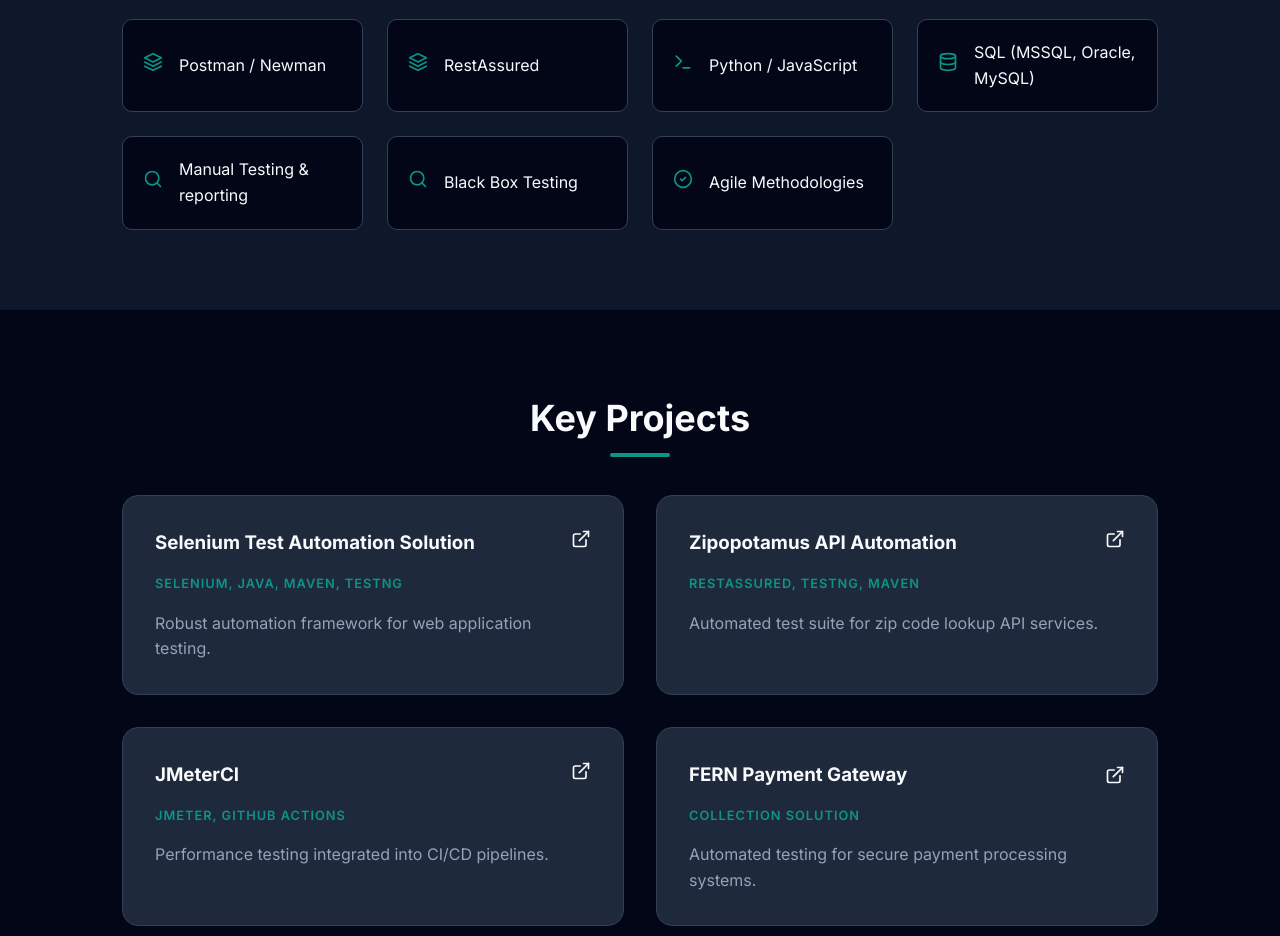
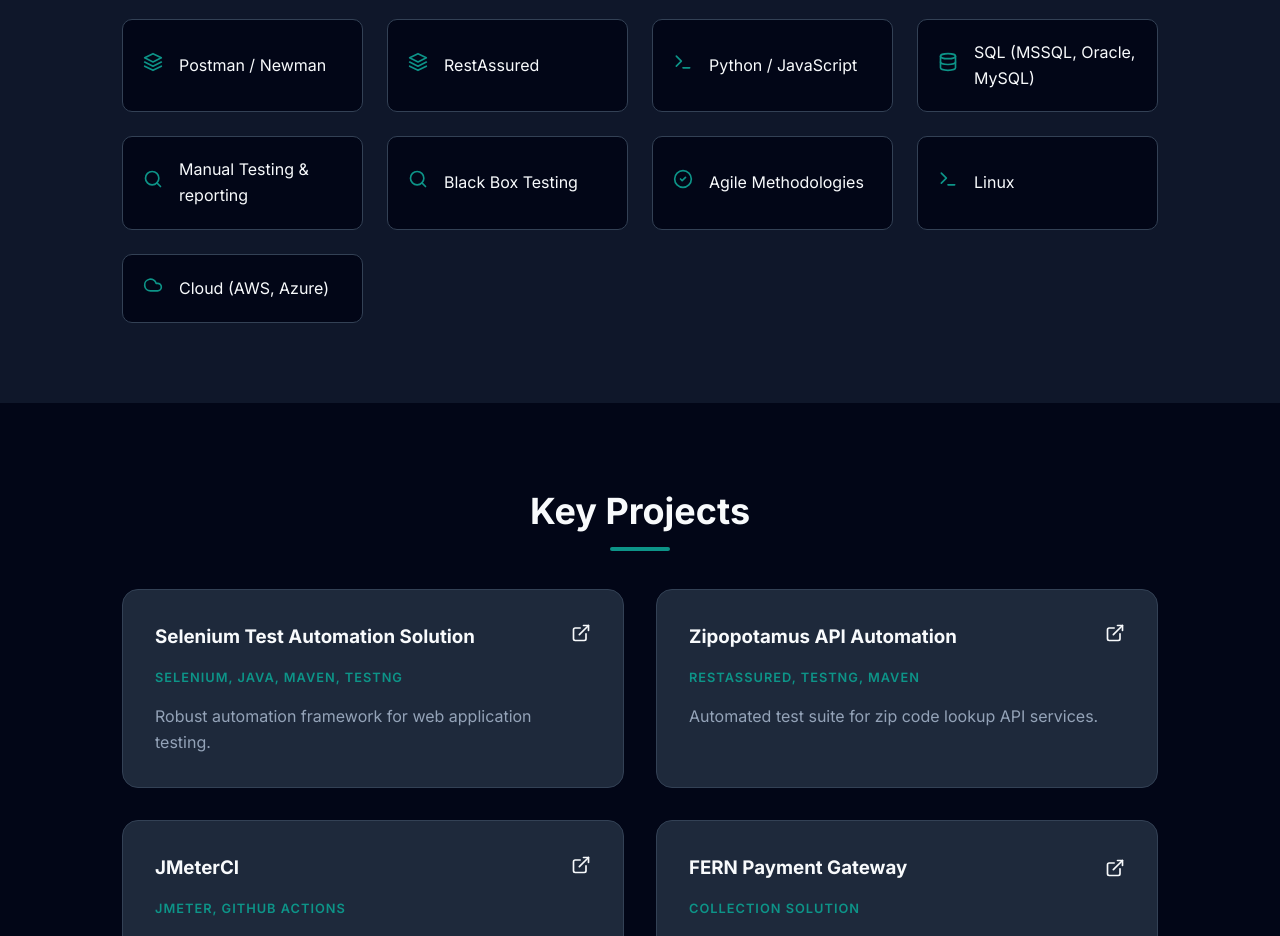
Before and after one commit to fr3drick/portfolio, a React (Create React App) app: page / in a window 1280 px wide. Shown: the part 3040-3976 px from the top of the page. Built offline with nearby package versions, Linux system fonts and the light colour scheme; the HTML template or start-up script is replaced by a standard one.

Commit message:
updated skills

```diff
--- a/src/App.js
+++ b/src/App.js
@@ -15,7 +15,8 @@
   Search,
   CheckCircle2,
   Layers,
-  Activity
+  Activity,
+  Cloud
 } from 'lucide-react';
 
 const Header = () => (
@@ -173,7 +174,9 @@
     { name: "SQL (MSSQL, Oracle, MySQL)", category: "Database", icon: <Database size={20} /> },
     { name: "Manual Testing & reporting", category: "Functional", icon: <Search size={20} /> },
     { name: "Black Box Testing", category: "Functional", icon: <Search size={20} /> },
-    { name: "Agile Methodologies", category: "Process", icon: <CheckCircle2 size={20} /> }
+    { name: "Agile Methodologies", category: "Process", icon: <CheckCircle2 size={20} /> },
+    { name: "Linux", category: "DevOps", icon: <Terminal size={20} /> },
+    { name: "Cloud (AWS, Azure)", category: "DevOps", icon: <Cloud size={20} /> }
   ];
 
   return (
```
